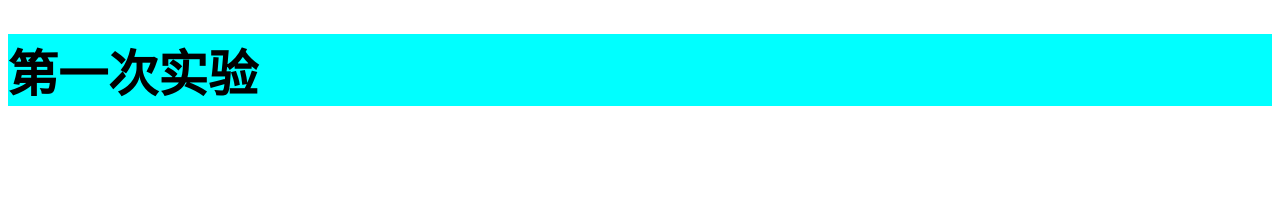
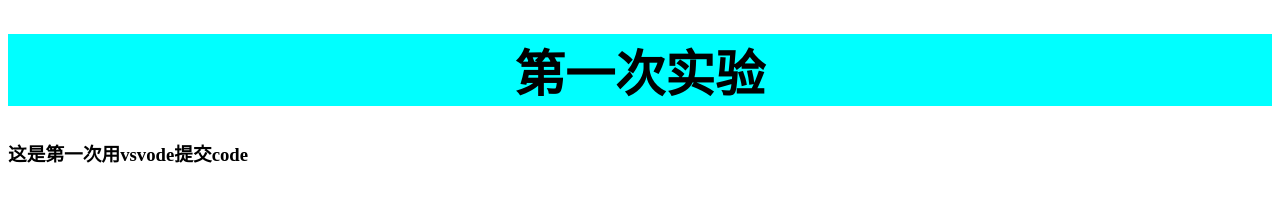
Before and after one commit to zhang1998-boy/Demo01, a plain HTML site: page index.html in a window 1280 px wide. Drawn offline with Linux system fonts and the light colour scheme.

Commit message:
第二次修改

```diff
--- a/index.css
+++ b/index.css
@@ -1,4 +1,5 @@
 h1{
     background-color: aqua;
     font-size: 50px;
+    text-align: center;
 }
--- a/index.html
+++ b/index.html
@@ -8,5 +8,6 @@
 </head>
 <body>
     <h1>第一次实验 </h1>
+    <h3>这是第一次用vsvode提交code</h3>
 </body>
 </html>
```
